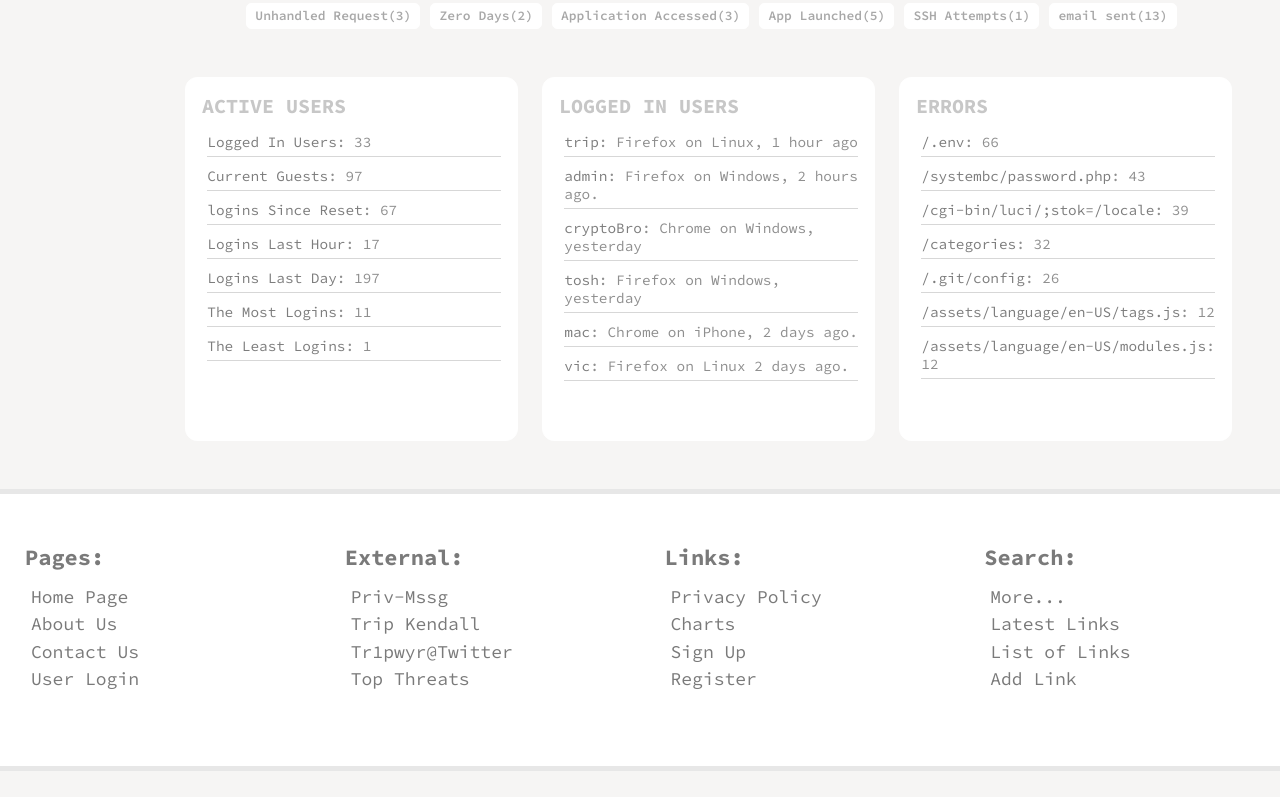
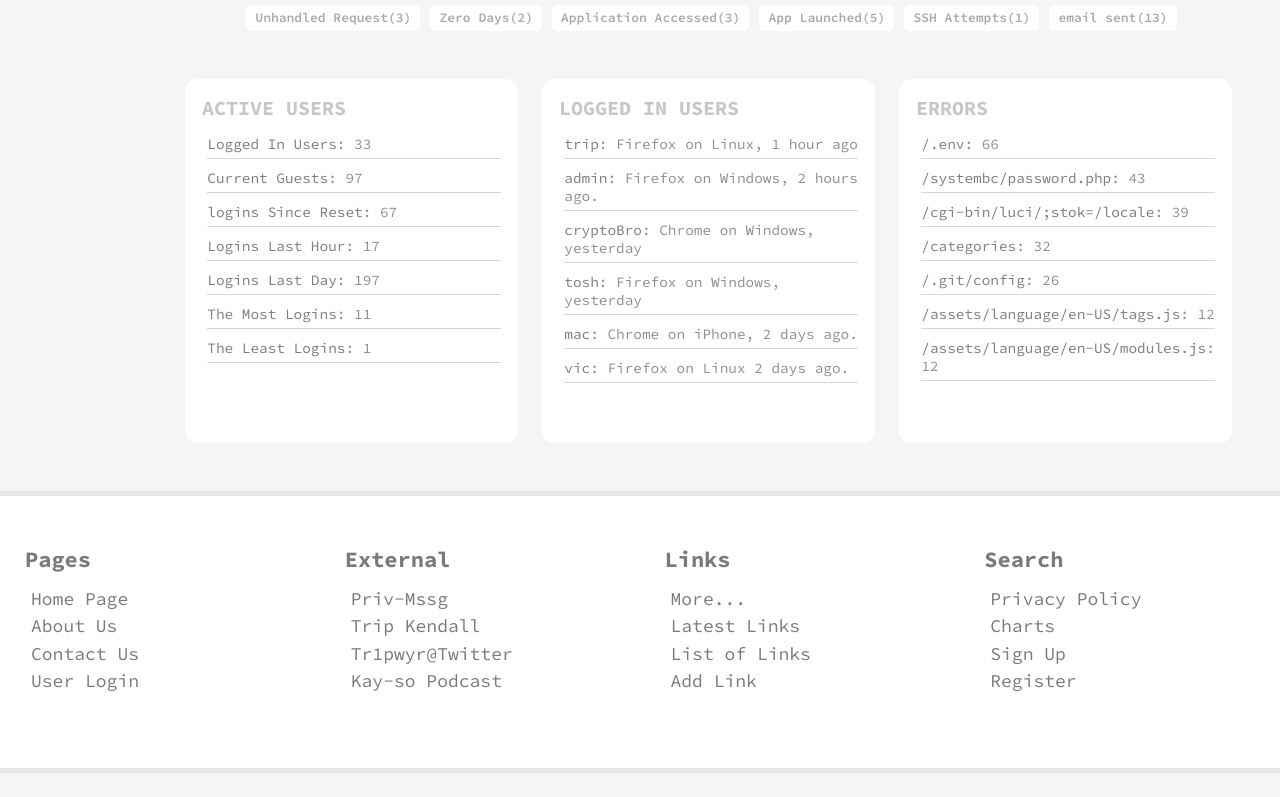
Before and after one commit to tr1pwyr/vuedash, a Vue app: page / in a window 1280 px wide. Shown: the part 2000-2797 px from the top of the page. Built offline with nearby package versions, Linux system fonts and the light colour scheme; no server answers.

Commit message:
Towards a more perfect footer

```diff
--- a/src/components/layout/TheFooter.vue
+++ b/src/components/layout/TheFooter.vue
@@ -2,43 +2,14 @@
   <footer class="main-footer">
     <div class="container footer-wrapper">
       <div class="row">
-
-        <div class="col-lg-3 col-md-6 col-sm-12">
-          <h5>Pages:</h5>
+        <div v-for="section in sections" :key="section.title" class="col-lg-3 col-md-6 col-sm-12">
+          <h5>{{ section.title }}</h5>
           <ul class="list-unstyled">
-            <li v-for="link in internalLinks" :key="link.id">
+            <li v-for="link in section.links" :key="link.id">
               <a :href="link.link">{{ link.title }}</a>
             </li>
           </ul>
         </div>
-
-        <div class="col-lg-3 col-md-6 col-sm-12">
-          <h5>External:</h5>
-          <ul class="list-unstyled">
-            <li v-for="link in externalLinks" :key="link.id">
-              <a :href="link.link">{{ link.title }}</a>
-            </li>
-          </ul>
-        </div>
-
-        <div class="col-lg-3 col-md-6 col-sm-12">
-          <h5>Links:</h5>
-          <ul class="list-unstyled">
-            <li v-for="link in hotLinks" :key="link.id">
-              <a :href="link.link">{{ link.title }}</a>
-            </li>
-          </ul>
-        </div>
-
-        <div class="col-lg-3 col-md-6 col-sm-12">
-          <h5>Search:</h5>
-          <ul class="list-unstyled">
-            <li v-for="link in moreLinks" :key="link.id">
-              <a :href="link.link">{{ link.title }}</a>
-            </li>
-          </ul>
-        </div>
-
       </div>
     </div>
 
@@ -48,109 +19,58 @@
         {{ data.copy }}
       </p>
     </div>
-
   </footer>
 </template>
 
 <script setup>
 import { ref } from 'vue'
+
 const data = ref({
   year: new Date().getFullYear(),
   link: "https://vuedash.org",
   site: "VueDash.org",
   copy: "All Rights Reserved.",
 });
-const internalLinks = ref([
+
+// this was throwing an order of initialization error?
+const hotLinks = ref([
+  { title: "Privacy Policy", link: "/page/privacy", id: "16" },
+  { title: "Charts", link: "/page/charts", id: "17" },
+  { title: "Sign Up", link: "/login", id: "18" },
+  { title: "Register", link: "/register", id: "19" }
+]);
+
+const sections = ref([
   {
-    title: "Home Page",
-    link: "/",
-    id: "1",
+    title: "Pages",
+    links: [
+      { title: "Home Page", link: "/", id: "1" },
+      { title: "About Us", link: "/page/about", id: "2" },
+      { title: "Contact Us", link: "/page/contact", id: "3" },
+      { title: "User Login", link: "/login", id: "4" }
+    ]
   },
   {
-    title: "About Us",
-    link: "/page/about",
-    id: "2",
+    title: "External",
+    links: [
+      { title: "Priv-Mssg", link: "https://priv-mssg.com", id: "6" },
+      { title: "Trip Kendall", link: "https://tripkendall.com", id: "7" },
+      { title: "Tr1pwyr@Twitter", link: "https://twitter.com/tr1pwyr", id: "8" },
+      { title: "Kay-so Podcast", link: "https://kay-so.com/", id: "9" }
+    ]
   },
   {
-    title: "Contact Us",
-    link: "/page/contact",
-    id: "3",
+    title: "Links",
+    links: [
+      { title: "More...", link: "/more", id: "11" },
+      { title: "Latest Links", link: "/search/latest", id: "12" },
+      { title: "List of Links", link: "/search/full", id: "13" },
+      { title: "Add Link", link: "/add", id: "14" }
+    ]
   },
   {
-    title: "User Login",
-    link: "/login",
-    id: "4",
-  },
-]);
-
-const externalLinks = ref([
-  {
-    title: "Priv-Mssg",
-    link: "https://priv-mssg.com",
-    id: "6",
-  },
-  {
-    title: "Trip Kendall",
-    link: "https://tripkendall.com",
-    id: "7",
-  },
-  {
-    title: "Tr1pwyr@Twitter",
-    link: "https://twitter.com/tr1pwyr",
-    id: "8",
-  },
-  {
-    title: "Top Threats",
-    link: "/topic/threat",
-    id: "9",
-  },
-]);
-
-const moreLinks = ref([
-  {
-    title: "More...",
-    link: "/more",
-    id: "11",
-  },
-  {
-    title: "Latest Links",
-    link: "/search/latest",
-    id: "12",
-  },
-  {
-    title: "List of Links",
-    link: "/search/full",
-    id: "13",
-  },
-  {
-    title: "Add Link",
-    link: "/add",
-    id: "14",
-  },
-
-]);
-
-const hotLinks = ref([
-  {
-    title: "Privacy Policy",
-    link: "/page/privacy",
-    id: "16",
-  },
-  {
-    title: "Charts",
-    link: "/page/charts",
-    id: "17",
-  },
-  {
-    title: "Sign Up",
-    link: "/login",
-    id: "18",
-  },
-  {
-    title: "Register",
-    link: "/register",
-    id: "19",
-  },
-
+    title: "Search",
+    links: hotLinks.value
+  }
 ]);
 </script>
--- a/src/components/shared/DropDowns.vue
+++ b/src/components/shared/DropDowns.vue
@@ -1,7 +1,7 @@
 <template>
 	<div id="drop-down">
 
-		<div class="d-flex justify-content-between">
+		<div class="d-flex justify-content-between headline">
 
 			<div>
 				<div id="user-info" v-if="store?.username">
@@ -206,6 +206,10 @@ onBeforeUnmount(() => {
 	}
 }
 
+@media screen and (max-width: 767.98px) {
+  .headline{ display: block!important;}
+}
+
 .drop-downs{
 	margin: 0 3rem;
 }
@@ -218,7 +222,7 @@ onBeforeUnmount(() => {
 }
 
 #user-info {
-	margin: 3.5rem 0 2rem 3.5rem;
+	margin: 0 0 2rem 3.5rem;
 	font-size: 13px;
 	color: #555;
 }
--- a/src/views/HomePage.vue
+++ b/src/views/HomePage.vue
@@ -1,60 +1,56 @@
-
 <template>
   <div id="dashboard">
     <section class="dashboard-menu sticky-top side-menu">
-      <div class="pt-4 d-flex flex-sm-column flex-row flex-nowrap align-items-center sticky-top">
+      <div class="pt-4 d-flex flex-sm-column flex-nowrap align-items-center sticky-top">
 
         <ul
-          class="nav flex-sm-column flex-row flex-nowrap mx-auto text-center justify-content-between align-items-center">
+          class="nav flex-sm-column flex-row flex-nowrap text-center align-items-center">
           <li>
-            <a @click="forceRerender" class="d-block py-2 text-decoration-none cursor-pointer" title="Reset Data">
+            <a @click="forceRerender" class="d-block py-3 cursor-pointer" title="Reset Data">
               <BIconExclamationTriangleFill class="bi-icon fs-2" />
               <div class="icon-label">Reset Data</div>
             </a>
           </li>
           <li>
-            <a @click="toggleSettings" class="nav-link py-3" data-bs-toggle="tooltip" data-bs-placement="right"
-              data-bs-original-title="Home">
+            <a @click="toggleSettings" class="nav-link py-3" title="Details">
               <BIconGearWideConnected class="bi-icon fs-2" />
               <div class="icon-label details">Details</div>
             </a>
           </li>
 
           <li>
-            <a href="/page/charts" class="nav-link py-3" title="" data-bs-toggle="tooltip" data-bs-placement="right"
-              data-bs-original-title="Dashboard">
+            <a href="/page/charts" class="nav-link py-3" title="Charts">
               <BIconGraphDown class="bi-icon fs-2" />
               <div class="icon-label">The Charts</div>
             </a>
           </li>
 
           <li>
-            <a href="#" class="nav-link py-3" title="" data-bs-toggle="tooltip" data-bs-placement="right"
-              data-bs-original-title="Orders">
+            <a href="#" class="nav-link py-3" title="Network">
               <BIconHddNetworkFill class="bi-icon fs-2" />
               <div class="icon-label details">The Network</div>
             </a>
           </li>
 
           <li>
-            <a href="/#logs" class="nav-link py-3 px-2" title="" data-bs-toggle="tooltip"
-              data-bs-placement="right" data-bs-original-title="Orders">
+            <a href="/#logs" class="nav-link py-3 px-2" title="Logs">
               <BIconIncognito class="bi-icon fs-2" />
               <div class="icon-label">View Logs</div>
             </a>
           </li>
+        </ul>
 
-        </ul>
         <div class="dropdown">
-          <a href="#" class="d-flex align-items-center justify-content-center p-3 text-decoration-none dropdown-toggle"
-            id="dropdownUser3" data-bs-toggle="dropdown" aria-expanded="false">
+          <a href="#" class="d-flex align-items-center justify-content-center py-4 text-decoration-none dropdown-toggle"
+            id="fake-dropdown" data-bs-toggle="dropdown" aria-expanded="false">
           </a>
         </div>
+
       </div>
 
     </section>
 
-    <section class="dashboard-main pt-5">
+    <section class="dashboard-main">
       <transition name="fade">
         <DashSettings v-if="showSettings" />
       </transition>
@@ -109,5 +105,4 @@ function toggleSettings() {
   showSettings.value = !showSettings.value; // Toggle the value of showSettings
 }
 
-
 </script>
```
Also changed, not shown: src/style.css.
